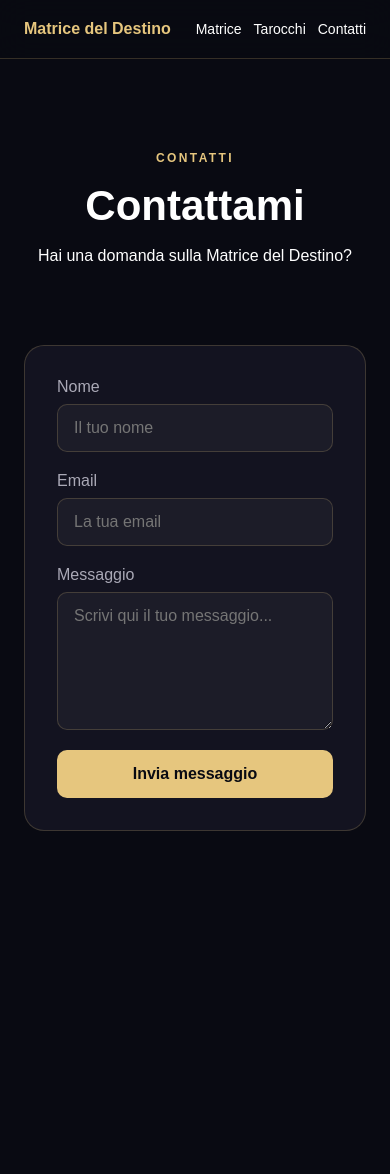
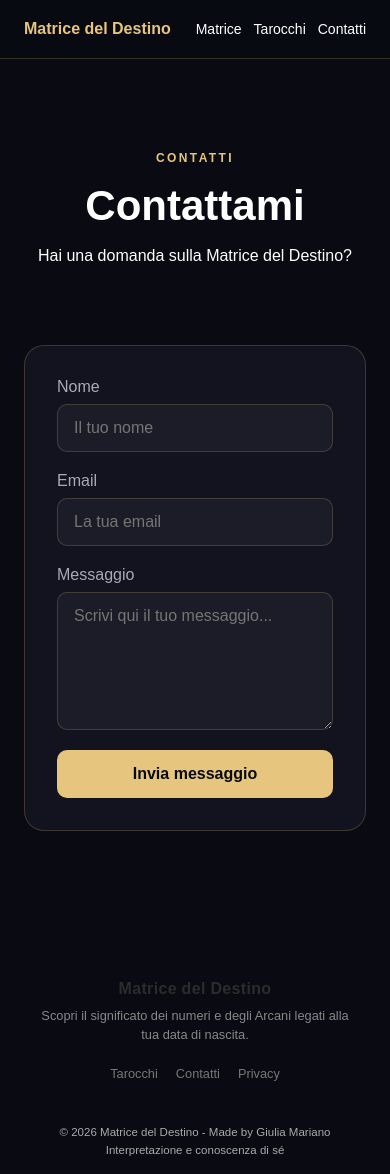
Before and after one commit to giuliamari04/matrix-chart2.1, a React (Vite) app: page /contatti in a window 390 px wide. Before the commit the page ends 911 px from the top, so only its background shows below. Built offline with nearby package versions, Linux system fonts and the light colour scheme.

Commit message:
add footer

```diff
--- a/src/App.jsx
+++ b/src/App.jsx
@@ -3,6 +3,7 @@ import { Link, Routes, Route } from "react-router-dom";
 import MatrixPage from "./pages/MatrixPage";
 import TarotPage from "./pages/TarotPage";
 import ContactPage from "./pages/ContactPage";
+import Footer from "./components/Footer";
 
 function Navbar() {
     return (
@@ -34,6 +35,8 @@ function App() {
                     <Route path="/contatti" element={<ContactPage />} />
                 </Routes>
             </main>
+
+            <Footer></Footer>
         </>
     );
 }
--- /dev/null
+++ b/src/assets/styles/Footer.css
@@ -0,0 +1,108 @@
+.site-footer {
+  width: 100%;
+  margin-top: 60px;
+  padding: 32px 24px 20px;
+  border-top: 1px solid rgba(0, 0, 0, 0.08);
+  background: transparent;
+}
+
+.footer-content {
+  width: 100%;
+  max-width: 1100px;
+  margin: 0 auto;
+
+  display: flex;
+  align-items: flex-start;
+  justify-content: space-between;
+  gap: 40px;
+}
+
+.footer-brand {
+  max-width: 380px;
+}
+
+.footer-logo {
+  display: inline-block;
+
+  color: #2c2c2c;
+  font-size: 1rem;
+  font-weight: 600;
+  letter-spacing: 0.02em;
+  text-decoration: none;
+
+  margin-bottom: 8px;
+}
+
+.footer-brand p {
+  margin: 0;
+
+  color: #888;
+  font-size: 0.8rem;
+  line-height: 1.5;
+}
+
+.footer-links {
+  display: flex;
+  align-items: center;
+  gap: 24px;
+}
+
+.footer-links a {
+  color: #777;
+  font-size: 0.8rem;
+  text-decoration: none;
+
+  transition:
+    color 0.2s ease,
+    transform 0.2s ease;
+}
+
+.footer-links a:hover {
+  color: #222;
+}
+
+.footer-bottom {
+  width: 100%;
+  max-width: 1100px;
+  margin: 28px auto 0;
+  padding-top: 16px;
+
+  display: flex;
+  align-items: center;
+  justify-content: space-between;
+
+  border-top: 1px solid rgba(0, 0, 0, 0.05);
+
+  color: #aaa;
+  font-size: 0.72rem;
+}
+
+@media (max-width: 650px) {
+  .site-footer {
+    margin-top: 40px;
+    padding: 28px 18px 18px;
+  }
+
+  .footer-content {
+    flex-direction: column;
+    align-items: center;
+    gap: 22px;
+    text-align: center;
+  }
+
+  .footer-brand {
+    max-width: 320px;
+  }
+
+  .footer-links {
+    gap: 18px;
+    flex-wrap: wrap;
+    justify-content: center;
+  }
+
+  .footer-bottom {
+    flex-direction: column;
+    gap: 6px;
+    text-align: center;
+  }
+}
--- a/src/components/Footer.jsx
+++ b/src/components/Footer.jsx
@@ -0,0 +1,36 @@
+import { Link } from "react-router-dom";
+import "../assets/styles/Footer.css";
+
+function Footer() {
+  return (
+    <footer className="site-footer">
+      <div className="footer-content">
+
+        <div className="footer-brand">
+          <Link to="/" className="footer-logo">
+            Matrice del Destino
+          </Link>
+
+          <p>
+            Scopri il significato dei numeri e degli Arcani
+            legati alla tua data di nascita.
+          </p>
+        </div>
+
+        <nav className="footer-links" aria-label="Navigazione footer">
+          <Link to="/tarocchi">Tarocchi</Link>
+          <Link to="/contatti">Contatti</Link>
+          <Link to="#">Privacy</Link>
+        </nav>
+
+      </div>
+
+      <div className="footer-bottom">
+        <span>© {new Date().getFullYear()} Matrice del Destino - Made by Giulia Mariano</span>
+        <span>Interpretazione e conoscenza di sé</span>
+      </div>
+    </footer>
+  );
+}
+
+export default Footer;
```
